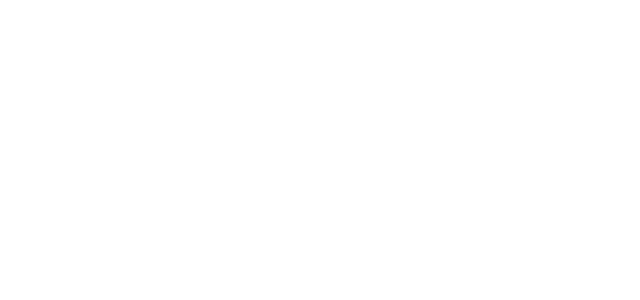
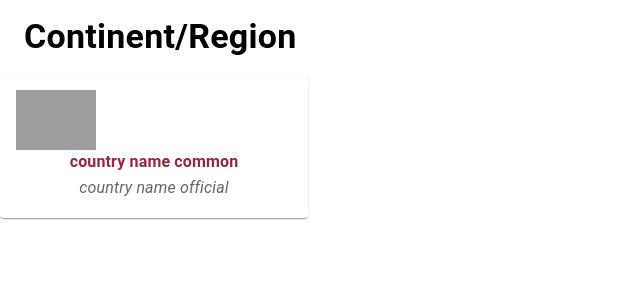
Before and after one commit to Derrick-Nyongesa/Countries, a React (Create React App) app: page /region/1 in a window 1280 px wide. Before the commit this address had no page. Shown: the top 300 px of the page, without its empty margins (0-640 px from the left). Built offline with nearby package versions, Linux system fonts and the light colour scheme; grey boxes are pictures that could not be loaded.

Commit message:
region component created

```diff
--- a/src/App.js
+++ b/src/App.js
@@ -1,6 +1,7 @@
 import "./App.css";
 import Home from "./comopents/Home";
 import Country from "./comopents/Country";
+import Region from "./comopents/Region";
 import { BrowserRouter as Router, Routes, Route } from "react-router-dom";
 
 function App() {
@@ -9,6 +10,7 @@
       <Routes>
         <Route path="/" element={<Home />} />
         <Route path="/country/:name" element={<Country />} />
+        <Route path="/region/:region" element={<Region />} />
       </Routes>
     </Router>
   );
--- /dev/null
+++ b/src/comopents/Region.js
@@ -0,0 +1,54 @@
+import React, { useState, useEffect } from "react";
+import { useParams, useNavigate } from "react-router-dom";
+import axios from "axios";
+import { Box, Typography, Avatar, Paper } from "@mui/material";
+
+function Region() {
+  return (
+    <Box>
+      <Box display="flex" alignItems="center" gap={2} px={3} py={2}>
+        <Typography variant="h4" component="h1" sx={{ fontWeight: "bold" }}>
+          Continent/Region
+        </Typography>
+      </Box>
+      <Box
+        sx={{
+          display: "grid",
+          gap: 2,
+          gridTemplateColumns: {
+            xs: "1fr", // 1 column on extra-small screens
+            sm: "1fr 1fr", // 2 columns on small screens
+            md: "1fr 1fr 1fr 1fr", // 4 columns on medium+ screens
+          },
+        }}
+      >
+        <Paper sx={{ p: 2, textAlign: "center" }}>
+          <Avatar
+            src="country flags svg"
+            alt="country flag"
+            variant="square"
+            sx={{ width: 80, height: 60 }}
+          />
+          <Typography
+            variant="body1"
+            className="fade-in-up"
+            fontWeight="bold"
+            style={{ color: "#9a2738" }}
+          >
+            country name common
+          </Typography>
+          <Typography
+            variant="subtitle1"
+            fontStyle="italic"
+            color="text.secondary"
+            className="fade-in-up"
+          >
+            country name official
+          </Typography>
+        </Paper>
+      </Box>
+    </Box>
+  );
+}
+
+export default Region;
```
Also changed, not shown: src/comopents/Country.js (+1 -15 lines).
